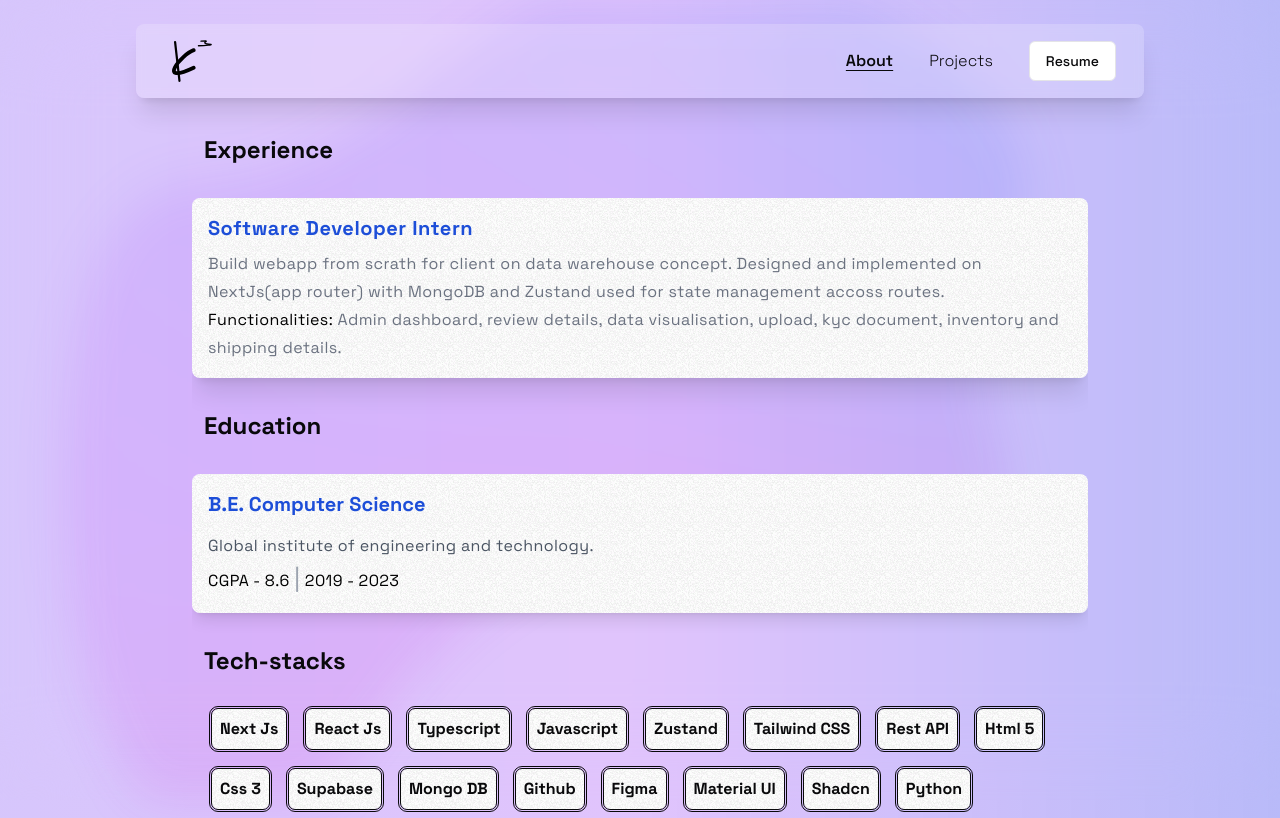
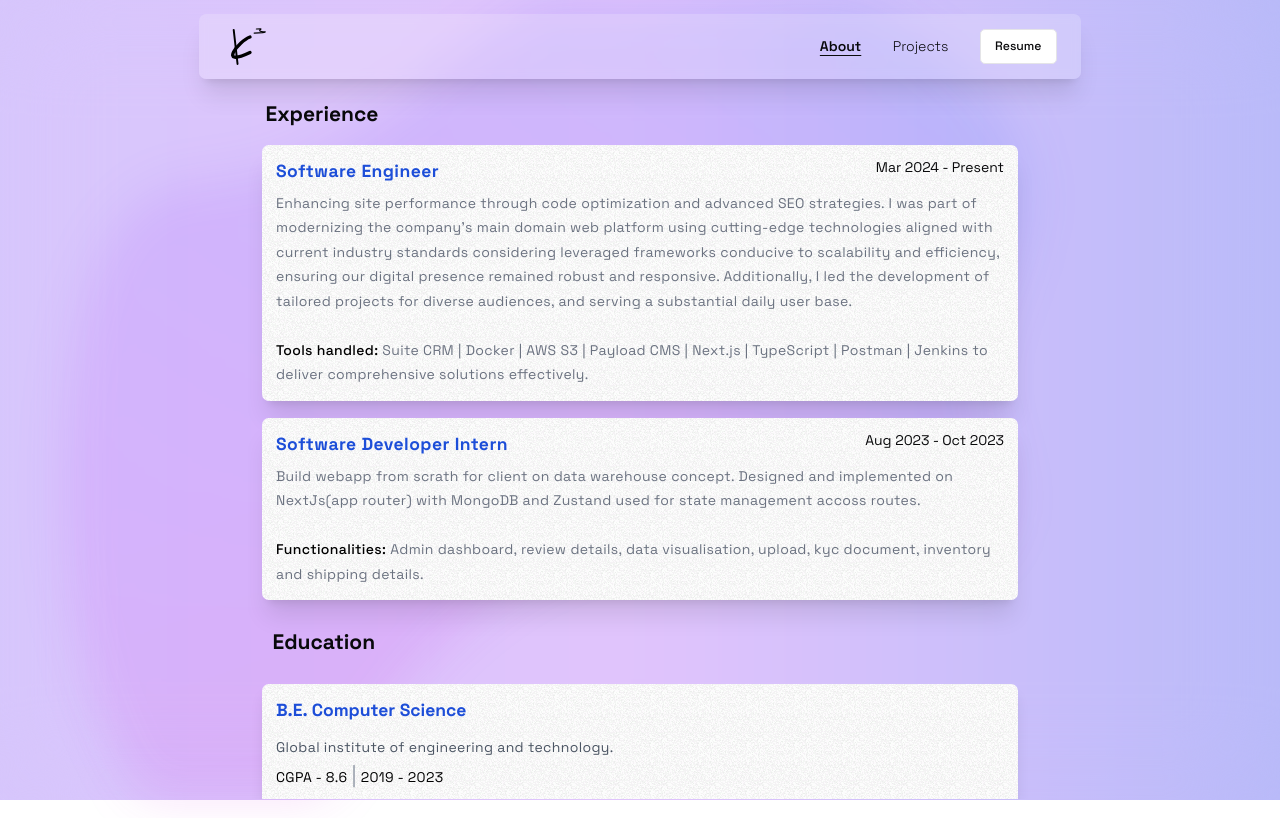
Before and after one commit to kiran0022/portfolio-new, a Next.js app: page /about in a window 1280 px wide. Built offline with nearby package versions, Linux system fonts and the light colour scheme.

Commit message:
enhancement

```diff
--- a/src/app/about/page.tsx
+++ b/src/app/about/page.tsx
@@ -9,6 +9,9 @@ export default function page() {
     "React Js",
     "Typescript",
     "Javascript",
+    "Docker",
+    "React Native",
+    "Postman",
     "Zustand",
     "Tailwind CSS",
     "Rest API",
@@ -23,11 +26,11 @@ export default function page() {
     "Python",
   ];
   return (
-    <div className="max-w-4xl h-[90vh] mx-auto overflow-y-hidden">
+    <div className="max-w-4xl h-[90vh] mx-auto overflow-y-scroll no-scrollbar">
       <div className="mt-6 ">
         <AboutBoard />
 
-        <div className="space-y-5">
+        <div className="space-y-5 mb-10">
           <h2 className="text-2xl p-3 font-bold">Tech-stacks</h2>
           <div className="flex gap-5 ms-5 max-w-4xl justify-stretch flex-wrap">
             {skills.map((skill, _idx) => (
--- a/src/app/globals.css
+++ b/src/app/globals.css
@@ -103,3 +103,37 @@
     @apply p-2 rounded-md grainy font-bold;
   }
 }
+
+@layer utilities {
+  /* Hide scrollbar for Chrome, Safari and Opera */
+  .no-scrollbar::-webkit-scrollbar {
+    display: none;
+  }
+  /* Hide scrollbar for IE, Edge and Firefox */
+  .no-scrollbar {
+    -ms-overflow-style: none; /* IE and Edge */
+    scrollbar-width: none; /* Firefox */
+  }
+}
+
+html {
+  @apply text-sm 2xl:text-base;
+}
+
+@media screen and (-webkit-min-device-pixel-ratio: 2) {
+  @media (min-width: 720px) {
+    html {
+      @apply text-xs;
+    }
+  }
+  @media (min-width: 1100px) {
+    html {
+      @apply text-sm;
+    }
+  }
+  @media (min-width: 1536px) {
+    html {
+      @apply text-base;
+    }
+  }
+}
--- a/src/app/layout.tsx
+++ b/src/app/layout.tsx
@@ -27,7 +27,7 @@ export default function RootLayout({
   children: React.ReactNode;
 }) {
   return (
-    <html lang="en">
+    <html lang="en" suppressHydrationWarning={true}>
       <body
         className={cn(
           space_Grotesk.className,
@@ -41,10 +41,7 @@ export default function RootLayout({
           disableTransitionOnChange
         >
           <HomeBackground />
-          <main
-            className="max-w-5xl p-2 relative mx-auto max-h-screen "
-            suppressHydrationWarning={true}
-          >
+          <main className="max-w-5xl relative mx-auto h-[100dvh]">
             <Navbar />
             {children}
           </main>
--- a/src/app/projects/page.tsx
+++ b/src/app/projects/page.tsx
@@ -142,7 +142,7 @@ export default function page() {
 
   return (
     <div className="h-[90vh] max-w-5xl ">
-      <div className="h-[100%] overflow-y-scroll scrollbar-track-blue-lighter scrollbar-thumb-blue scrollbar-thumb-rounded scrollbar-w-2 scroll-my-28 scroll-ms-40 mb-3 scroll-smooth ">
+      <div className="h-[100%] overflow-y-scroll no-scrollbar scrollbar-track-blue-lighter scrollbar-thumb-blue scrollbar-thumb-rounded scrollbar-w-2 scroll-my-28 scroll-ms-40 mb-3 scroll-smooth ">
         {card.map((project, _idx) => (
           <>
             <ProjectCard key={_idx} project={project} />
--- a/src/components/AboutBoard.tsx
+++ b/src/components/AboutBoard.tsx
@@ -2,37 +2,68 @@ import React from "react";
 
 export default function AboutBoard() {
   return (
-    <div className="space-y-5">
-      <h2 className="text-2xl p-3 font-bold">Experience</h2>
+    <div className="space-y-5 px-4">
+      <h2 className="text-2xl px-1 font-bold">Experience</h2>
       <div className="rounded-lg p-4 shadow-xl transition-all duration-700 grainy animate-[shimmer_2s_1] ">
         <div className="flex flex-col gap-2">
-          <h2 className="text-xl  font-bold text-blue-700 tracking-wide">
-            Software Developer Intern
-          </h2>
-          <p className="text-gray-500 text-wrap leading-7 tracking-wide">
+          <div className="lg:flex space-y-2 lg:space-y-0 justify-between">
+            <h2 className="text-xl  font-bold text-blue-700 tracking-wide">
+              Software Engineer
+            </h2>
+            <h2>Mar 2024 - Present</h2>
+          </div>
+          <div className="text-gray-500 text-wrap leading-7 tracking-wide">
+            Enhancing site performance through code optimization and advanced
+            SEO strategies. I was part of modernizing the company&apos;s main
+            domain web platform using cutting-edge technologies aligned with
+            current industry standards considering leveraged frameworks
+            conducive to scalability and efficiency, ensuring our digital
+            presence remained robust and responsive. Additionally, I led the
+            development of tailored projects for diverse audiences, and serving
+            a substantial daily user base.
+            <br />
+            <br />
+            <span className="text-black font-medium">Tools handled: </span>
+            Suite CRM | Docker | AWS S3 | Payload CMS | Next.js | TypeScript |
+            Postman | Jenkins to deliver comprehensive solutions effectively.
+          </div>
+        </div>
+      </div>
+      <div className="rounded-lg p-4 shadow-xl transition-all duration-700 grainy animate-[shimmer_2s_1] ">
+        <div className="flex flex-col gap-2">
+          <div className="lg:flex space-y-2 lg:space-y-0 justify-between">
+            <h4 className="text-xl  font-bold text-blue-700 tracking-wide">
+              Software Developer Intern
+            </h4>
+
+            <h4>Aug 2023 - Oct 2023</h4>
+          </div>
+          <div className="text-gray-500 text-wrap leading-7 tracking-wide">
             Build webapp from scrath for client on data warehouse concept.
             Designed and implemented on NextJs(app router) with MongoDB and
             Zustand used for state management accoss routes.
             <br />
-            <span className="text-black">Functionalities: </span>
+            <br />
+            <span className="text-black font-medium">Functionalities: </span>
             Admin dashboard, review details, data visualisation, upload, kyc
             document, inventory and shipping details.
-          </p>
+          </div>
         </div>
       </div>
+
       <h2 className="text-2xl p-3 font-bold">Education</h2>
       <div className=" rounded-lg p-4 shadow-lg transition-all duration-700 grainy animate-[shimmer_2s_1]">
         <div className="flex flex-col gap-2 space-y-1">
           <h2 className="text-xl font-bold text-blue-700">
             B.E. Computer Science
           </h2>
-          <p className="text-gray-600 text-wrap leading-8 tracking-wide">
+          <div className="text-gray-600 text-wrap leading-8 tracking-wide">
             Global institute of engineering and technology.
-            <p className="text-black">
+            <div className="text-black">
               CGPA - 8.6 <span className="text-2xl text-gray-400">|</span> 2019
               - 2023
-            </p>
-          </p>
+            </div>
+          </div>
         </div>
       </div>
 
--- a/src/components/HomeBackground.tsx
+++ b/src/components/HomeBackground.tsx
@@ -7,7 +7,7 @@ export default function HomeBackground() {
       src={background}
       fill
       alt="bg"
-      className="backdrop-blur-2xl blur-xl"
+      className="backdrop-blur-2xl blur-xl fixed"
       style={{
         objectFit: "cover",
         zIndex: -5,
--- a/src/components/Navbar.tsx
+++ b/src/components/Navbar.tsx
@@ -12,8 +12,9 @@ export default function Navbar() {
   const pathname = usePathname();
 
   return (
-    <nav className="max-w-7xl flex justify-between lg:p-2  bg-white/20  mt-4 rounded-lg shadow-xl items-center backdrop-blur-sm sticky  ">
-      <div className="">
+    <nav className="pt-4 px-2">
+      <div className="max-w-7xl flex justify-between lg:p-2 bg-white/20  rounded-lg shadow-xl items-center backdrop-blur-sm sticky  ">
+        <>
           <Link href={"/"}>
             <Image
               src={logo}
@@ -22,7 +23,7 @@ export default function Navbar() {
               className="ml-5 w-14 p-2 dark:text-white stroke-transparent"
             />
           </Link>
-      </div>
+        </>
         <div className="flex gap-3 lg:gap-9 items-center">
           <Link
             href={"/about"}
@@ -48,7 +49,9 @@ export default function Navbar() {
             Projects
           </Link>
           <Button variant={"outline"} className="mr-5 hover:font-semibold">
-          <a href="/KiranKumar-Resume.pdf">Resume</a>
+            <a href="/KiranKumar-Resume.pdf" target="_blank">
+              Resume
+            </a>
           </Button>
 
           {/* <Button variant={"outline"} className="mr-5">
@@ -56,6 +59,7 @@ export default function Navbar() {
         </Button> */}
           {/* <ThemeToggle /> */}
         </div>
+      </div>
     </nav>
   );
 }
```
Also changed, not shown: src/components/Home.tsx (+12 -14 lines). Lines whose indentation alone changed are shown as unchanged.
